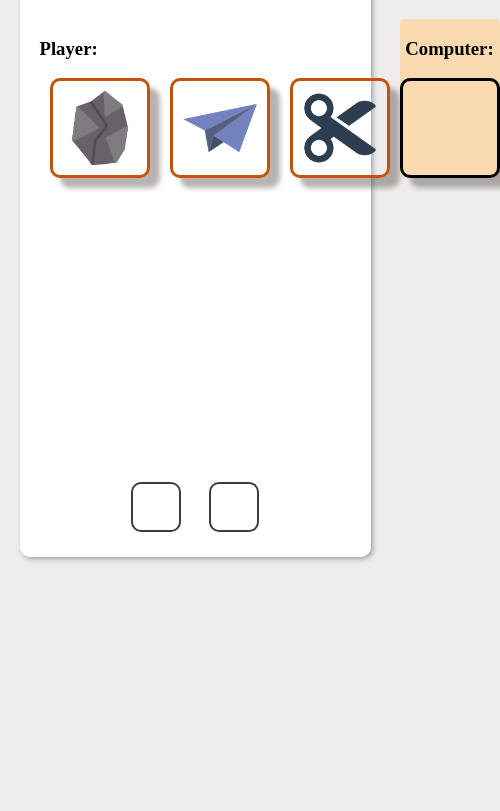
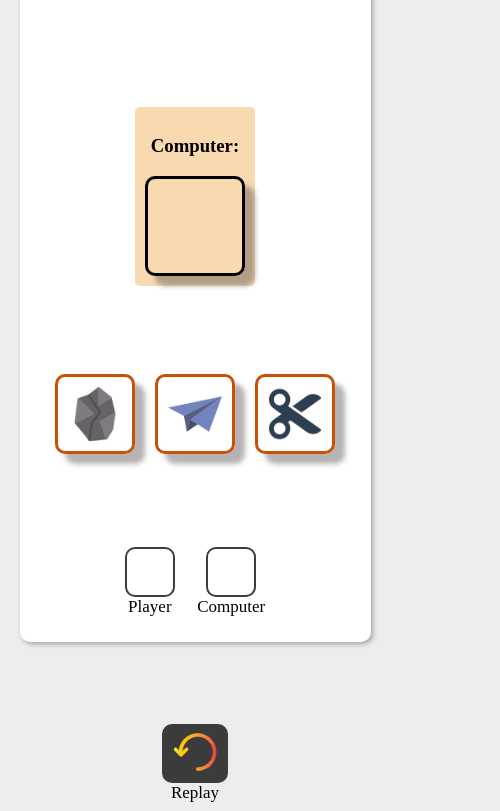
Before and after one commit to lavibia/rock-paper-scissors, a plain HTML site: page index.html in a window 390 px wide. Shown: the part 158-969 px from the top of the page, 500 px wide, since content can reach past the window. Before the commit the page ends 844 px from the top, so only its background shows below. Drawn offline with Linux system fonts and the light colour scheme.

Commit message:
Fix design on mobile

```diff
--- a/index.html
+++ b/index.html
@@ -16,7 +16,7 @@
         <h1>Make a choice and win the game!</h1>
         <div class="round">
             <div id="player">
-                <h3>Player:</h3>
+
                 <div id="opbox">
 
                     <img class="option" src="./assets/rock.png" alt="rock">
@@ -34,17 +34,24 @@
             </div>
         </div>
         <div id="score">
-            <div id="playerScore">
-                <p></p>
+            <div class="player">
+                <div id="playerScore">
+                    <p></p>
+                </div>
+                <p class="tag">Player</p>
             </div>
-            <div id="computerScore">
-                <p></p>
+            <div class="computer">
+                <div id="computerScore">
+                    <p></p>
+                </div>
+                <p class="tag">Computer</p>
             </div>
         </div>
     </div>
     <div id="end">
-        <h2></h2>
-        <button type="reset" id="replay">Play again</button>
+        <h3></h3>
+        <button id="replay"><img src="./assets/rotate.png" alt="Play again"></button>
+        <p class="tag">Replay</p>
     </div>
 
     <!-- choose smth -, gamble gif of commputer choice after 2 seconds -->
--- a/script.js
+++ b/script.js
@@ -15,6 +15,11 @@ let choice= Array.from(document.getElementsByClassName("option"));
     option.addEventListener('click', e =>{
       let playerOption=e.target.getAttribute("alt")
       console.log(playerOption);
+
+     e.target.style.backgroundColor="#f8d9b0";
+      window.setTimeout(function(){
+        e.target.style.backgroundColor="#fff";
+    },1500);
 
      game(playRound(playerOption,getComputerChoice()));
     });
@@ -57,7 +62,7 @@ function game() {
     if(score[0] ===5 || score[1] ===5)
       {
         document.getElementById('game').style.display='none'
-        document.getElementById('end').style.display='block'
+        document.getElementById('end').style.display='flex'
         document.getElementById('end').classList.add("container")
       }
 
--- a/style.css
+++ b/style.css
@@ -16,21 +16,28 @@ body{
     border-radius: 10px;
     box-shadow: 2px 2px 5px #44424170;
 }
+h1{
+    align-self: center;
+}
 .round{
     display:flex;
     flex-direction: row;
     justify-content: space-evenly;
-    flex:auto;
+    align-items: flex-start;
+    flex:1;
 }
-#player{
-    align-items: center;
+div#player{
+
+    display: flex;
+
 }
 #opbox{
-
+    height: 170px;
     display: flex;
     flex:1;
     flex-direction: row;
-    justify-content: space-evenly;
+   align-items: flex-end;
+
 }
 .option{
     margin:0 10px;
@@ -41,19 +48,21 @@ body{
     border-radius: 10px;
     box-shadow: 10px 10px 5px #58535070;
 }
-#computer{
+.round >#computer{
+    display: flex;
+    flex-direction: column;
+    justify-content: space-evenly;
     border-radius: 5px;
     height: fit-content;
     background-color: #f8d9b0;
-    width: 50vw;
+    width: fit-content;
+    padding: 10px;
     align-items: center;
-    display: flex;
-    flex-direction: column;
-    flex: 0.5;
+
 }
 .alterImg {
     width: 100px;
-    height: 100px;
+    height:100px;
     border: 3px solid #000000;
     border-radius: 10px;
     box-shadow: 10px 10px 5px #58535070;
@@ -86,23 +95,72 @@ body{
 
 
 }
-#score > div{
+.player, .computer{
     display: flex;
+    flex-direction: column;
     font-size: 24px;
     font-weight: bold;
+
+    align-items: center;
+    justify-content: space-evenly;
+
+
+}
+p{
+    margin: 0px;
+}
+#playerScore, #computerScore{
+    display: flex;
+    justify-content: center;
     width: 50px;
     height: 50px;
-    align-items: center;
-    justify-content: space-evenly;
     border-radius: 10px;
     border: 2px solid rgb(61, 61, 61);
+    align-items: center;
 
 }
-#score >div >p{
-    margin:0px;
-    width: fit-content;
-    align-self: center;
+.tag{
+    font-size: 17px;
+    font-weight: normal;
 }
+
 #end{
-    display: none;
+    display:flex;
+    flex-direction: column;
+    align-items: center;
+    justify-content: center;
+    font-size: large;
+    font-weight:100;
 }
+#replay{
+    border-radius: 10px;
+    border: 2px solid rgb(61, 61, 61);
+    background-color: #000000bf;
+}
+#replay > img{
+    width: 50px;
+    height: 50px;
+}
+@media only screen and (max-width: 768px) {
+    /* For mobile phones: */
+    .round{
+        padding-top: 0px;
+        flex-direction: column-reverse;
+        justify-content: space-evenly;
+        align-items: center;
+    }
+    .option{
+        width: 80px;
+    height: 80px;
+    }
+    #opbox{
+        height: fit-content;
+    }
+    #computer{
+        align-self: center;
+    }
+    .container{
+        width: 90vw;
+        height: 90vh;
+    }
+}
```
Also changed, not shown: assets/rotate.png (added).
